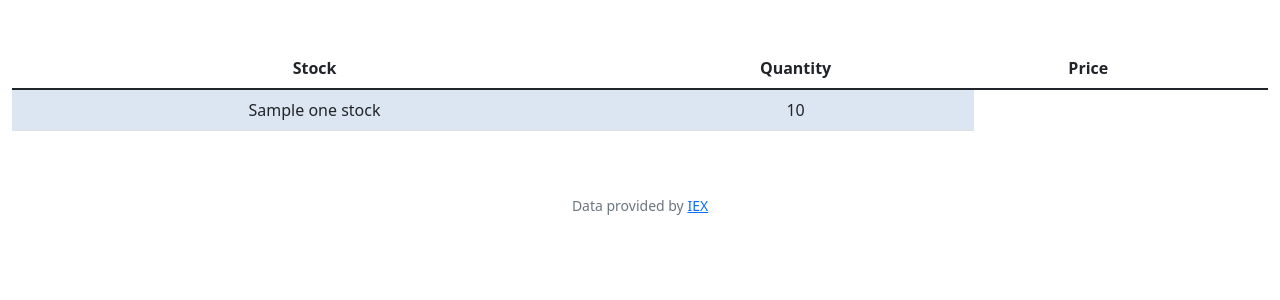
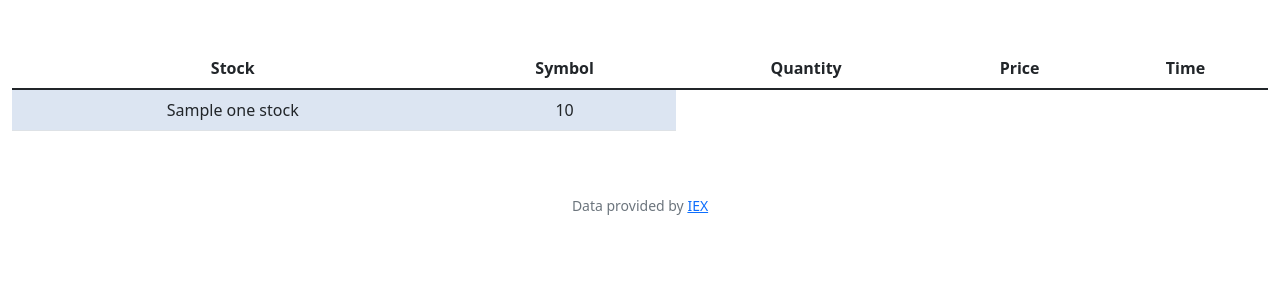
Before and after one commit to tushark28/CS50, a Flask app: template cs50x/finance/templates/history.html in a window 1280 px wide. Shown: the part 66-366 px from the top of the page. Run offline with Flask 2, Linux system fonts and the light colour scheme; the template is opened without the code that fills it: most values are stand-ins (such as "Sample title", 1, 10 or a date in 2020); some libraries are stand-ins or nearby versions.

Commit message:
Wed, Sep 28, 2022, 12:24 PM +00:00

```diff
--- a/cs50x/finance/templates/history.html
+++ b/cs50x/finance/templates/history.html
@@ -10,9 +10,10 @@
                 <thead>
                     <tr>
                         <th>Stock</th>
+                        <th>Symbol</th>
                         <th>Quantity</th>
                         <th>Price</th>
-                        <th></th>
+                        <th>Time</th>
                     </tr>
                 </thead>
                 {% for one_stock in stock%}
```
